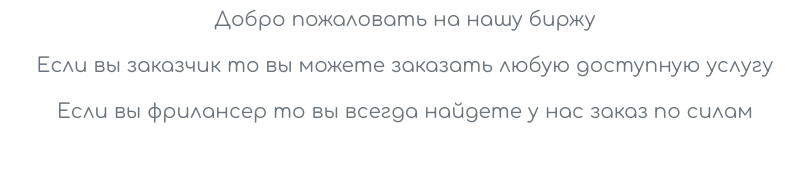
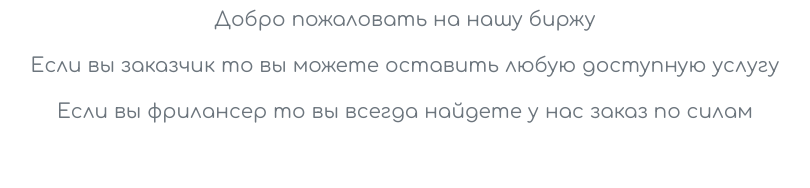
Before and after one commit to edupanov/WoWExchange.github.io, a plain HTML site: page index.html in a window 1280 px wide. Shown: the part 213-401 px from the top of the page, 235-1045 px from the left. Drawn offline with Linux system fonts and the light colour scheme.

Commit message:
fix error

```diff
--- a/index.html
+++ b/index.html
@@ -19,7 +19,7 @@
 		<img class="d-block mx-auto mb-4" src="./img/Warcraft-WOW-Logo-PNG-Photos.png" alt="" width="100" height="90">
 		<h1 class="logo-name">World of Warcraft</h1>
 		<p class="lead text-muted">Добро пожаловать на нашу биржу</p>
-		<p class="lead text-muted">Если вы заказчик то вы можете заказать любую доступную услугу</p>
+		<p class="lead text-muted">Если вы заказчик то вы можете оставить любую доступную услугу</p>
 		<p class="lead text-muted">Если вы фрилансер то вы всегда найдете у нас заказ по силам</p>
 		<p class="mt-5">
 			<a href="#" id="customer" class="btn btn-primary my-3 px-4 py-2">Заказчик</a>
--- a/style/style.css
+++ b/style/style.css
@@ -4,6 +4,7 @@ main {
 
 body {
     font-family: 'Comfortaa', cursive;
+    background: ;
 }
 
 /*radio*/
```
